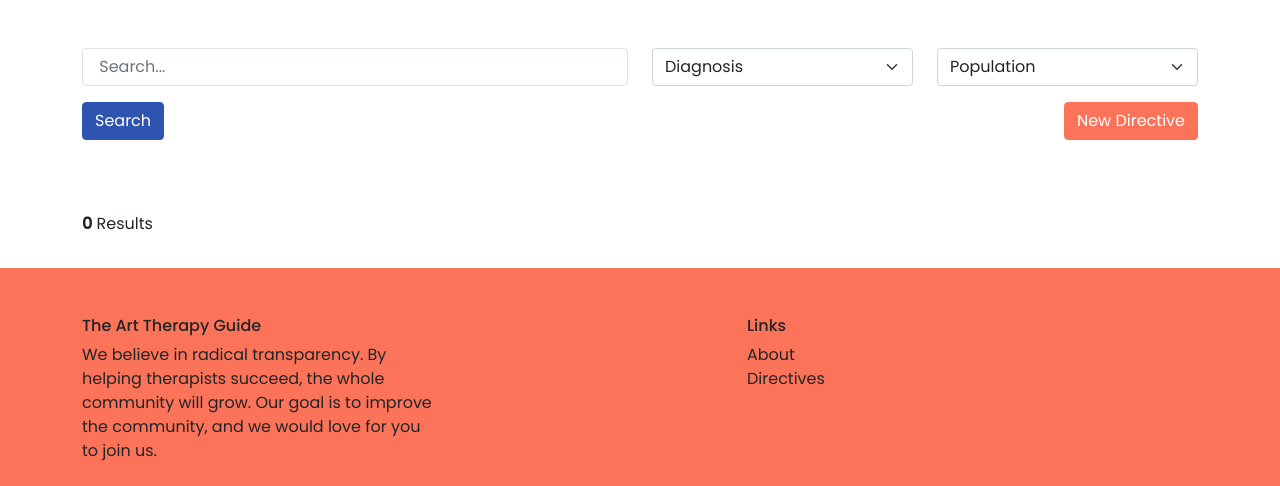
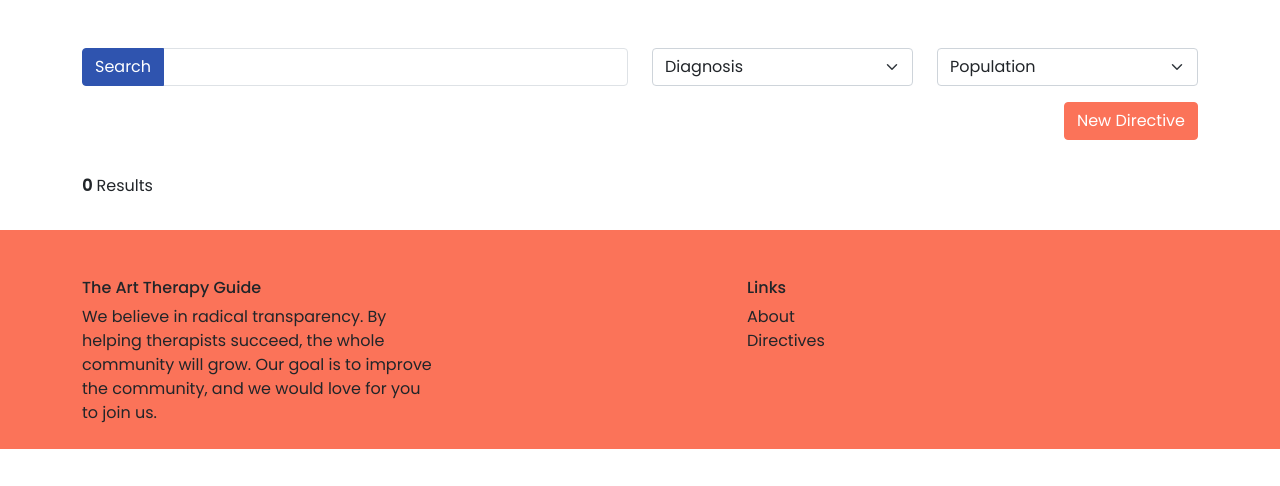
Before and after one commit to brennan-wright/ArtTherapyGuide, a Django app: page /directives/ in a window 1280 px wide. Shown: the part 88-574 px from the top of the page. Run offline with Django 3.2, Linux system fonts and the light colour scheme; data that the repository does not hold is empty; parts of the project's set-up code (start-up, migrations or seed data) failed here and were passed over.

Commit message:
combine the search button for directive search.

```diff
--- a/frontend/templates/directive/directive_index_page.html
+++ b/frontend/templates/directive/directive_index_page.html
@@ -13,9 +13,11 @@ All Directives - Art Therapy Guide
     <form method="GET" id="directiveForm" action=".">
         <div class="row mt-5">
             <div class="col-6">
+
                 <div class="input-group">
+                    <button type="submit" class="btn btn-primary">Search</button>
                     <input class="form-control border-right-0 border" type="search" name="search"
-                        placeholder="{% if request.GET.search %}{{ request.GET.search}}{% else %} Search... {% endif %}"
+                        placeholder="{% if request.GET.search %}{{ request.GET.search}}{% else %}{% endif %}"
                         value="{% if request.GET.search %}{{ request.GET.search}}{% else %}{% endif %}" />
                 </div>
             </div>
@@ -45,7 +47,7 @@ All Directives - Art Therapy Guide
             </div>
         </div>
         <div class="mt-3 pb-5">
-            <button type="submit" class="btn btn-primary">Search</button>
+
             <a href="{% url 'new_directive_post' %}" class="float-end btn btn-secondary">New Directive</a>
         </div>
     </form>
```
